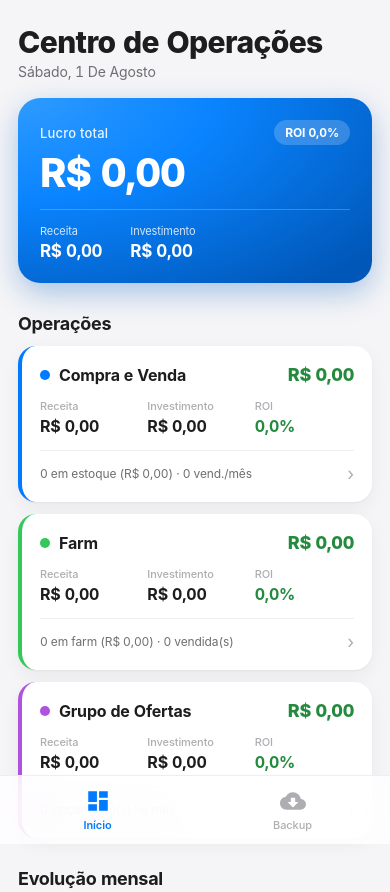
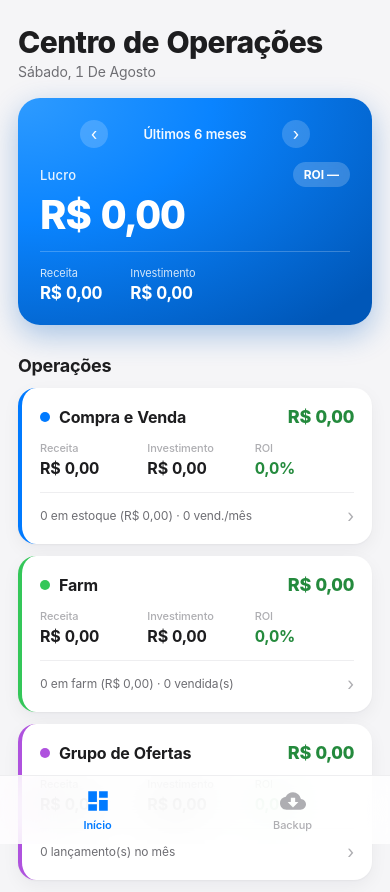
Before and after one commit to gabriellimacarvalho68-web/gestao-op, a plain HTML site: page index.html in a window 390 px wide. Shown: the top 892 px of the page. Drawn offline with Linux system fonts and the light colour scheme.

Commit message:
Dashboard: card com seletor de período + atividade recolhível
- Card azul do topo ganha setinhas ‹ › para trocar o período das métricas:
  Este mês · Últimos 6 meses · Tudo (acumulado)
- Novo resumoGeralPeriodo(periodo) filtra receita/investimento/lucro/ROI
  pela data da venda (contas/farm) e pelo mês (ofertas)
- Atividade recente mostra só o primeiro item, com "Ver mais" para expandir
- SW cache v13 -> v14

Co-Authored-By: Claude Opus 4.8 <noreply@anthropic.com>

```diff
--- a/app.js
+++ b/app.js
@@ -166,9 +166,17 @@ function atividadeItemHTML(a) {
     </a>`;
 }
 
+// Estado do dashboard (persiste enquanto navega): período do card azul e atividade
+const PERIODOS = ['mes', '6meses', 'tudo'];
+const PERIODO_LABEL = { mes: 'Este mês', '6meses': 'Últimos 6 meses', tudo: 'Tudo (acumulado)' };
+const dashState = { periodo: '6meses', atividadeAberta: false };
+
 function renderDashboard() {
-  const g = DB.resumoGeral();
-  const atividade = DB.atividadeRecente(8);
+  const g = DB.resumoGeralPeriodo(dashState.periodo);
+  const ops = DB.resumoGeral().operacoes;
+  const atividade = DB.atividadeRecente(12);
+  const aberta = dashState.atividadeAberta;
+  const mostradas = aberta ? atividade : atividade.slice(0, 1);
 
   $view.innerHTML = `
     <div class="page-head">
@@ -177,9 +185,14 @@ function renderDashboard() {
     </div>
 
     <div class="geral-card">
+      <div class="geral-period">
+        <button class="gp-arrow" id="periodo-prev" aria-label="Período anterior">‹</button>
+        <span class="gp-label">${PERIODO_LABEL[dashState.periodo]}</span>
+        <button class="gp-arrow" id="periodo-next" aria-label="Próximo período">›</button>
+      </div>
       <div class="geral-top">
-        <span class="geral-label">Lucro total</span>
-        <span class="geral-roi ${g.roi >= 0 ? 'pos' : 'neg'}">ROI ${fmtPct(g.roi)}</span>
+        <span class="geral-label">Lucro</span>
+        <span class="geral-roi ${g.roi >= 0 ? 'pos' : 'neg'}">ROI ${g.investimento > 0 ? fmtPct(g.roi) : '—'}</span>
       </div>
       <div class="geral-lucro ${g.lucro >= 0 ? 'pos' : 'neg'}">${fmtBRL(g.lucro)}</div>
       <div class="geral-metrics">
@@ -190,7 +203,7 @@ function renderDashboard() {
 
     <h2>Operações</h2>
     <div class="op-list">
-      ${g.operacoes.map(opCardHTML).join('')}
+      ${ops.map(opCardHTML).join('')}
     </div>
 
     <h2>Evolução mensal</h2>
@@ -203,10 +216,24 @@ function renderDashboard() {
     <h2>Atividade recente</h2>
     <div class="card activity">
       ${atividade.length
-        ? atividade.map(atividadeItemHTML).join('')
+        ? mostradas.map(atividadeItemHTML).join('')
         : `<div class="empty" style="padding:24px;"><p>Nada por aqui ainda.<br>Suas ações vão aparecer nesta lista.</p></div>`}
     </div>
+    ${atividade.length > 1
+      ? `<button class="ver-mais" id="toggle-atividade">${aberta ? 'Ver menos' : 'Ver mais (' + (atividade.length - 1) + ')'}<span class="vm-arrow ${aberta ? 'up' : ''}">⌄</span></button>`
+      : ''}
   `;
+
+  const cicla = dir => {
+    const i = PERIODOS.indexOf(dashState.periodo);
+    dashState.periodo = PERIODOS[(i + dir + PERIODOS.length) % PERIODOS.length];
+    renderDashboard();
+  };
+  document.getElementById('periodo-prev').addEventListener('click', () => cicla(-1));
+  document.getElementById('periodo-next').addEventListener('click', () => cicla(1));
+
+  const $ta = document.getElementById('toggle-atividade');
+  if ($ta) $ta.addEventListener('click', () => { dashState.atividadeAberta = !dashState.atividadeAberta; renderDashboard(); });
 
   renderChartOperacoes(
     document.getElementById('chart-wrap'),
--- a/db.js
+++ b/db.js
@@ -628,6 +628,39 @@ const DB = (() => {
     return { receita, investimento, lucro: receita - investimento, roi: roiDe(receita, investimento), operacoes: ops };
   }
 
+  // Resumo geral filtrado por período (modelo realizado, pela data da venda).
+  // periodo: 'mes' | '6meses' | 'tudo'
+  function resumoGeralPeriodo(periodo) {
+    const agora = new Date();
+    let desde = null;
+    if (periodo === 'mes') desde = new Date(agora.getFullYear(), agora.getMonth(), 1);
+    else if (periodo === '6meses') desde = new Date(agora.getFullYear(), agora.getMonth() - 5, 1);
+    const desdeISO = desde ? desde.toISOString() : null;
+    const noRange = iso => !desdeISO || (iso && iso >= desdeISO);
+    const mesNoRange = (ano, mes) => !desde || new Date(ano, mes, 1) >= desde;
+
+    let receita = 0, investimento = 0;
+    data.contas.forEach(c => {
+      if (c.preco_venda != null && noRange(c.data_venda)) {
+        receita += Number(c.preco_venda || 0);
+        investimento += Number(c.preco_compra || 0);
+      }
+    });
+    data.farm.forEach(f => {
+      if (f.preco_venda != null && noRange(f.data_venda)) {
+        receita += Number(f.preco_venda || 0);
+        investimento += Number(f.custo || 0);
+      }
+    });
+    data.ofertas.forEach(o => {
+      if (mesNoRange(o.ano, o.mes)) {
+        receita += totalReceitasMes(o);
+        investimento += Number(o.investimento || 0);
+      }
+    });
+    return { receita, investimento, lucro: receita - investimento, roi: roiDe(receita, investimento) };
+  }
+
   // Evolução mensal por operação (modelo realizado: lucro da venda no mês da
   // venda; contas em estoque não entram. Ofertas: receitas − investimento do mês)
   function evolucaoMensal(n = 6) {
@@ -786,7 +819,7 @@ const DB = (() => {
     getFarm, listarFarm, historicoDoFarm, indicadoresFarm,
     getOfertaMes, getOfertaMesId, definirInvestimentoMes, adicionarReceitaOferta,
     excluirReceitaOferta, listarOfertasMeses, historicoDasOfertas, totalReceitasMes,
-    resumoCompraVenda, resumoFarm, resumoOfertas, resumosOperacoes, resumoGeral,
+    resumoCompraVenda, resumoFarm, resumoOfertas, resumosOperacoes, resumoGeral, resumoGeralPeriodo,
     evolucaoMensal, atividadeRecente,
     exportar, importar, totais,
   };
--- a/styles.css
+++ b/styles.css
@@ -421,6 +421,16 @@ h2 { font-size: 18px; font-weight: 700; letter-spacing: -0.3px; color: var(--ink
   box-shadow: 0 10px 30px rgba(0,90,190,0.32);
   margin-bottom: 10px;
 }
+.geral-period { display: flex; align-items: center; justify-content: center; gap: 12px; margin-bottom: 14px; }
+.gp-arrow {
+  width: 28px; height: 28px; border-radius: 50%; flex: none;
+  border: none; background: rgba(255,255,255,0.18); color: #fff;
+  font-size: 17px; line-height: 1; cursor: pointer;
+  display: flex; align-items: center; justify-content: center;
+  font-family: inherit;
+}
+.gp-arrow:active { background: rgba(255,255,255,0.3); }
+.gp-label { font-size: 13px; font-weight: 600; color: #fff; opacity: 0.95; min-width: 150px; text-align: center; }
 .geral-top { display: flex; justify-content: space-between; align-items: center; }
 .geral-label { font-size: 13px; opacity: 0.9; font-weight: 500; letter-spacing: 0.2px; }
 .geral-roi { font-size: 12px; font-weight: 700; background: rgba(255,255,255,0.2); padding: 5px 11px; border-radius: 100px; backdrop-filter: blur(4px); }
@@ -477,6 +487,14 @@ h2 { font-size: 18px; font-weight: 700; letter-spacing: -0.3px; color: var(--ink
 .act-evento { font-size: 14px; font-weight: 600; }
 .act-desc { font-size: 12px; color: var(--ink-2); overflow: hidden; text-overflow: ellipsis; white-space: nowrap; }
 .act-when { font-size: 11px; color: var(--ink-3); flex: none; text-align: right; }
+.ver-mais {
+  display: flex; align-items: center; justify-content: center; gap: 6px;
+  width: 100%; margin-top: 10px; padding: 11px;
+  background: none; border: none; cursor: pointer;
+  color: var(--primary); font-family: inherit; font-size: 14px; font-weight: 600;
+}
+.vm-arrow { display: inline-block; font-size: 15px; line-height: 1; transition: transform 0.2s; }
+.vm-arrow.up { transform: rotate(180deg); }
 
 /* Seletor de mês (Ofertas) */
 .month-switch { display: flex; align-items: center; justify-content: center; gap: 20px; margin: 4px 0 12px; }
--- a/sw.js
+++ b/sw.js
@@ -1,7 +1,7 @@
 /* Service worker — cache do app shell para funcionar offline.
    Estratégia: rede primeiro (ignorando o cache HTTP, para atualizações
    chegarem na hora); se estiver offline, usa a cópia guardada. */
-const CACHE = 'gestao-op-v13';
+const CACHE = 'gestao-op-v14';
 const ASSETS = [
   './',
   './index.html',
```
